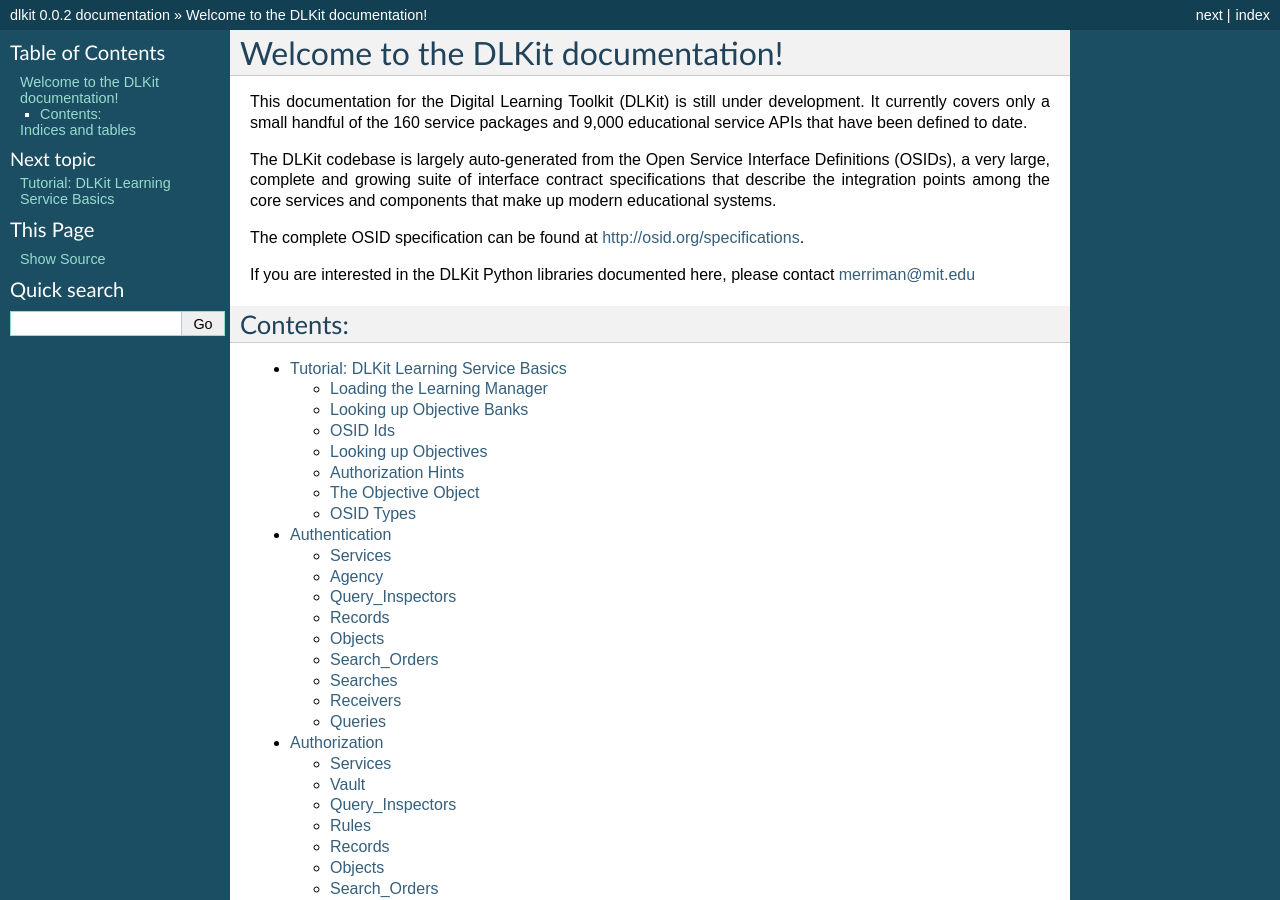
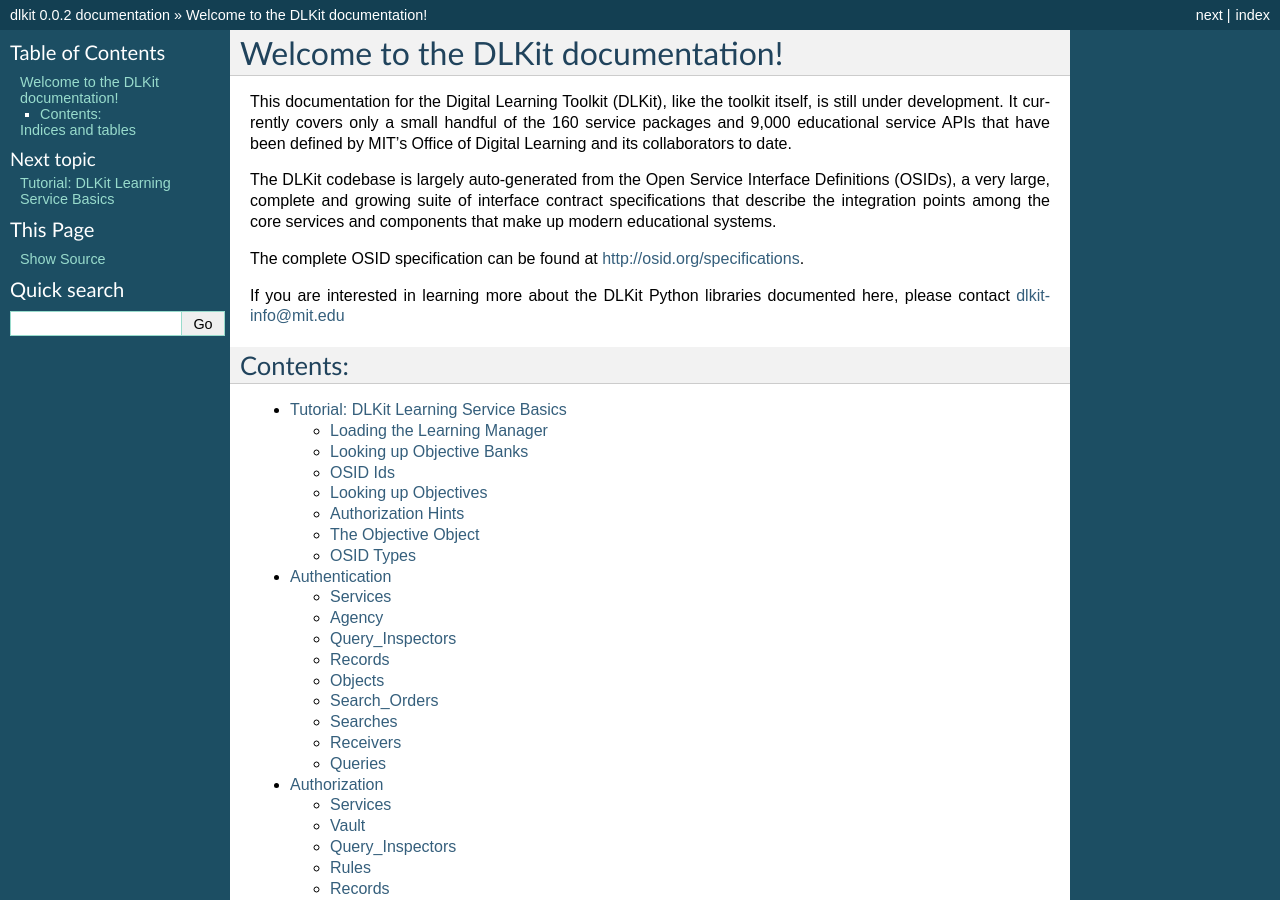
Before and after one commit to birdland/dlkit-doc, a Sphinx documentation site: the page built from source/index.rst, in a window 1280 px wide and 900 px high. Built offline with Sphinx 7.4.7, drawn with Linux system fonts in a browser that asks for light colours; pages that are not in the unit, such as notebooks, are missing from menus.

Commit message:
edited index page

```diff
--- a/source/index.rst
+++ b/source/index.rst
@@ -6,9 +6,10 @@
 Welcome to the DLKit documentation!
 ===================================
 
-This documentation for the Digital Learning Toolkit (DLKit) is still under development.
-It currently covers only a small handful of the 160 service packages and 9,000 educational
-service APIs that have been defined to date.
+This documentation for the Digital Learning Toolkit (DLKit), like the toolkit itself,
+is still under development. It currently covers only a small handful of the 160 service packages
+and 9,000 educational service APIs that have been defined by MIT's Office of Digital Learning and
+its collaborators to date.
 
 The DLKit codebase is largely auto-generated from the Open Service Interface Definitions (OSIDs),
 a very large, complete and growing suite of interface contract specifications that describe the
@@ -16,7 +17,8 @@
 
 The complete OSID specification can be found at http://osid.org/specifications.
 
-If you are interested in the DLKit Python libraries documented here, please contact merriman@mit.edu
+If you are interested in learning more about the DLKit Python libraries documented here,
+please contact dlkit-info@mit.edu
 
 Contents:
 ---------
```
